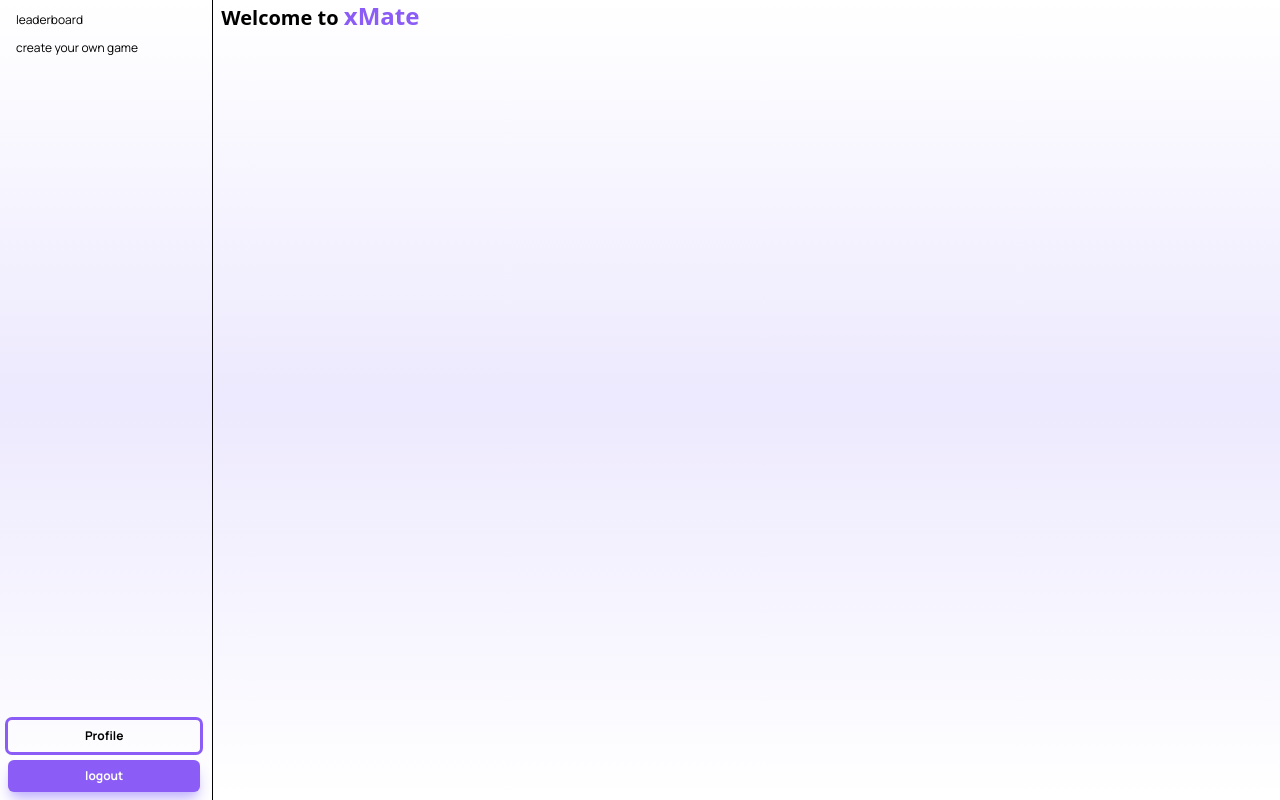
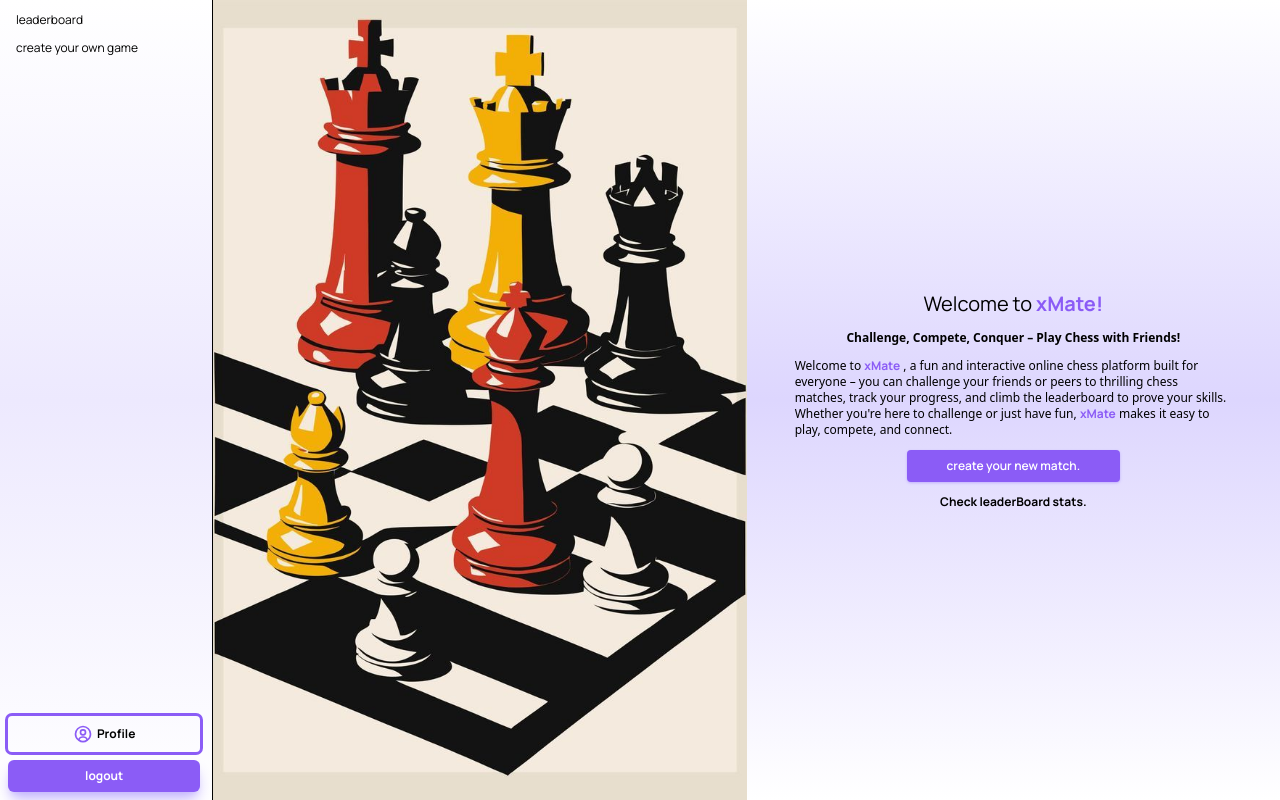
Before and after one commit to trydevemanish/xmate-frontend, a React (Vite) app: page /dashboard in a window 1280 px wide. Built offline with nearby package versions, Linux system fonts and the light colour scheme; a web font is replaced by a local one.

Commit message:
created welcome page

```diff
--- a/src/Pages/Dashboard.tsx
+++ b/src/Pages/Dashboard.tsx
@@ -11,8 +11,8 @@
         <div className="col-start-1 col-end-3 border-r border-black pr-1">
             <Sidebar setClickedMenu={setClickedMenu} />
         </div>
-        <div className="col-start-3 col-end-13 pl-2">
-            {clickedMenu == "" && <Welcometoxmate />}
+        <div className="col-start-3 col-end-13">
+            {clickedMenu == "" && <Welcometoxmate setClickedMenu={setClickedMenu} />}
             {clickedMenu == 'leaderboard' && <LeaderBoard />}
             {clickedMenu == 'create your own game' && <Creategame />}
         </div>
--- a/src/components/Sidebar.tsx
+++ b/src/components/Sidebar.tsx
@@ -1,5 +1,6 @@
 import React,{useState} from 'react'
 import { Link } from 'react-router'
+import { BiUserCircle } from 'react-icons/bi'
 
 const Sidebarmenuoptions = [
   {
@@ -39,7 +40,10 @@
           ))}
         </div>
         <div className='flex flex-col gap-2 '>
-        <Link to={'/u/profile'}><p className='text-center outline-violet-500 py-2 text-xs outline rounded cursor-pointer w-full font-bold font-manrope hover:bg-violet-400 hover:text-white hover:outline-none'>Profile</p></Link>
+        <Link to={'/u/profile'}><p className='text-center outline-violet-500 py-2 text-xs outline rounded cursor-pointer w-full font-bold font-manrope hover:bg-violet-400 hover:text-white hover:outline-none flex gap-1 justify-center items-center'>
+          <span><BiUserCircle className='size-5 text-violet-500 ' /></span>
+          <span>Profile</span>
+        </p></Link>
          <p className='text-center bg-violet-500 text-white shadow-lg shadow-violet-300 rounded-md py-2 w-full text-xs cursor-pointer font-bold font-manrope'>logout</p>
         </div>
       </div>
--- a/src/components/Welcometoxmate.tsx
+++ b/src/components/Welcometoxmate.tsx
@@ -1,9 +1,22 @@
-import React from 'react'
+import WelcomImage from '../assets/Welcomimage2.jpg'
 
-export default function Welcometoxmate() {
+export default function Welcometoxmate({setClickedMenu}:{setClickedMenu : React.Dispatch<React.SetStateAction<string>>}) {
   return (
-    <div>
-      <p className='font-semibold text-xl'>Welcome to <span className='text-violet-500 text-2xl'>xMate</span></p>
+    <div className='grid grid-cols-2'>
+      <div className='col-start-1 col-end-2'>
+        <img src={WelcomImage} alt="welcomimage" className='min-w-full max-h-screen object-cover' />
+      </div>
+      <div className='col-start-2 col-end-3 bg-gradient-to-b from-white via-violet-200 to-white flex flex-col gap-3 justify-center items-center'>
+        <p className='text-center text-xl font-manrope'>
+          <span>Welcome to</span>
+          <span className='font-bold text-violet-500'> xMate!</span>
+        </p>
+        <p className='text-xs font-semibold'>Challenge, Compete, Conquer – Play Chess with Friends!</p>
+        <p className='text-xs px-12'>Welcome to <span className='font-bold font-manrope text-violet-500'>xMate</span> , a fun and interactive online chess platform built for everyone – you can challenge your friends or peers to thrilling chess matches, track your progress, and climb the leaderboard to prove your skills. Whether you're here to challenge or just have fun, <span className='font-bold font-manrope text-violet-500'>xMate</span> makes it easy to play, compete, and connect.</p>
+        <button className='bg-violet-500 text-xs text-white font-manrope font-semibold
+         px-10 py-2 rounded shadow shadow-violet-300' onClick={() => setClickedMenu('create your own game')}>create your new match.</button>
+        <p className='font-manrope text-xs hover:underline hover:underline-offset-4 font-bold cursor-pointer' onClick={() => setClickedMenu('leaderboard')}>Check leaderBoard stats.</p>
+      </div>
     </div>
   )
 }
```
Also changed, not shown: src/assets/Welcomimage1.jpg (added), src/assets/Welcomimage2.jpg (added).
